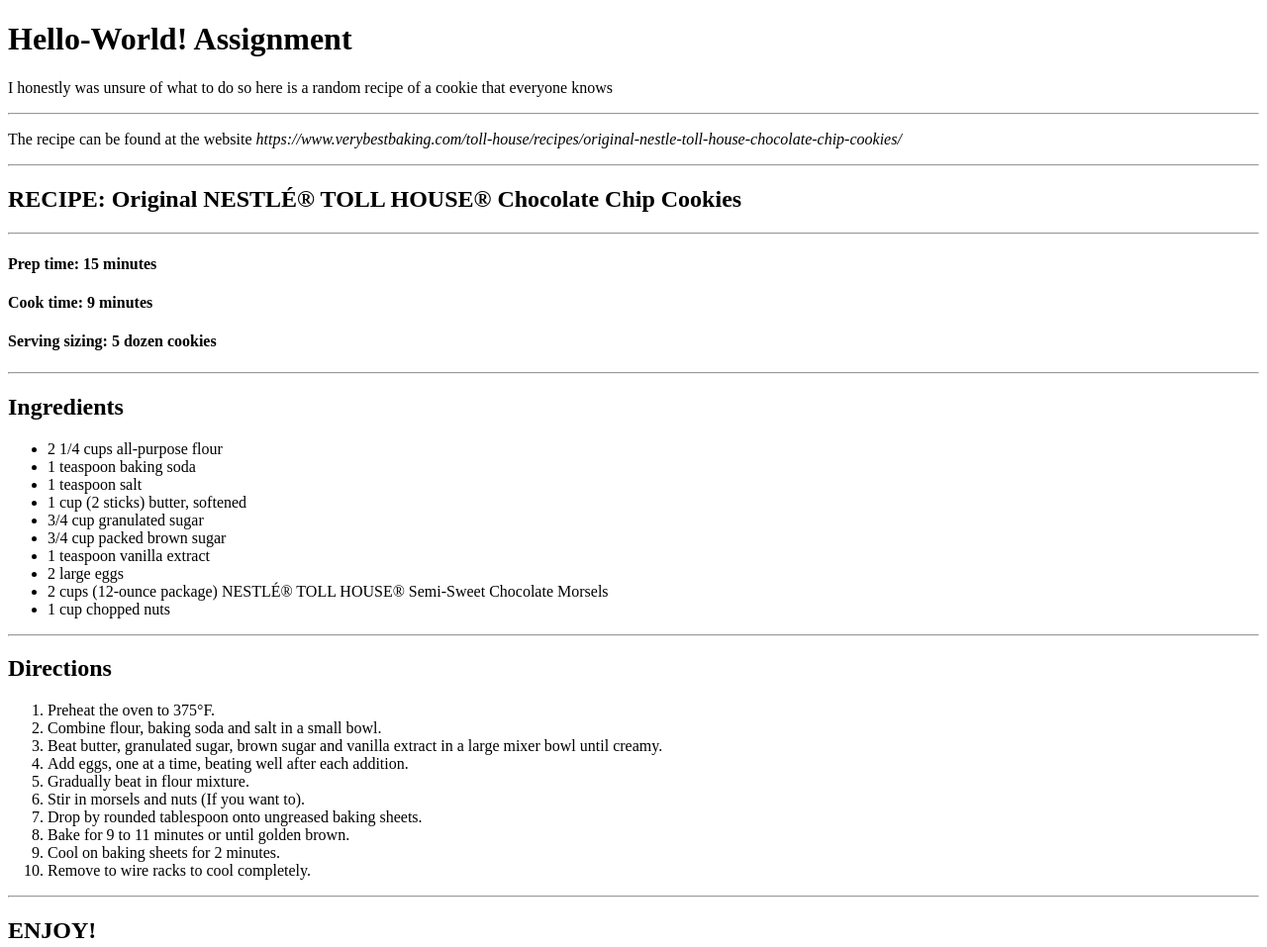
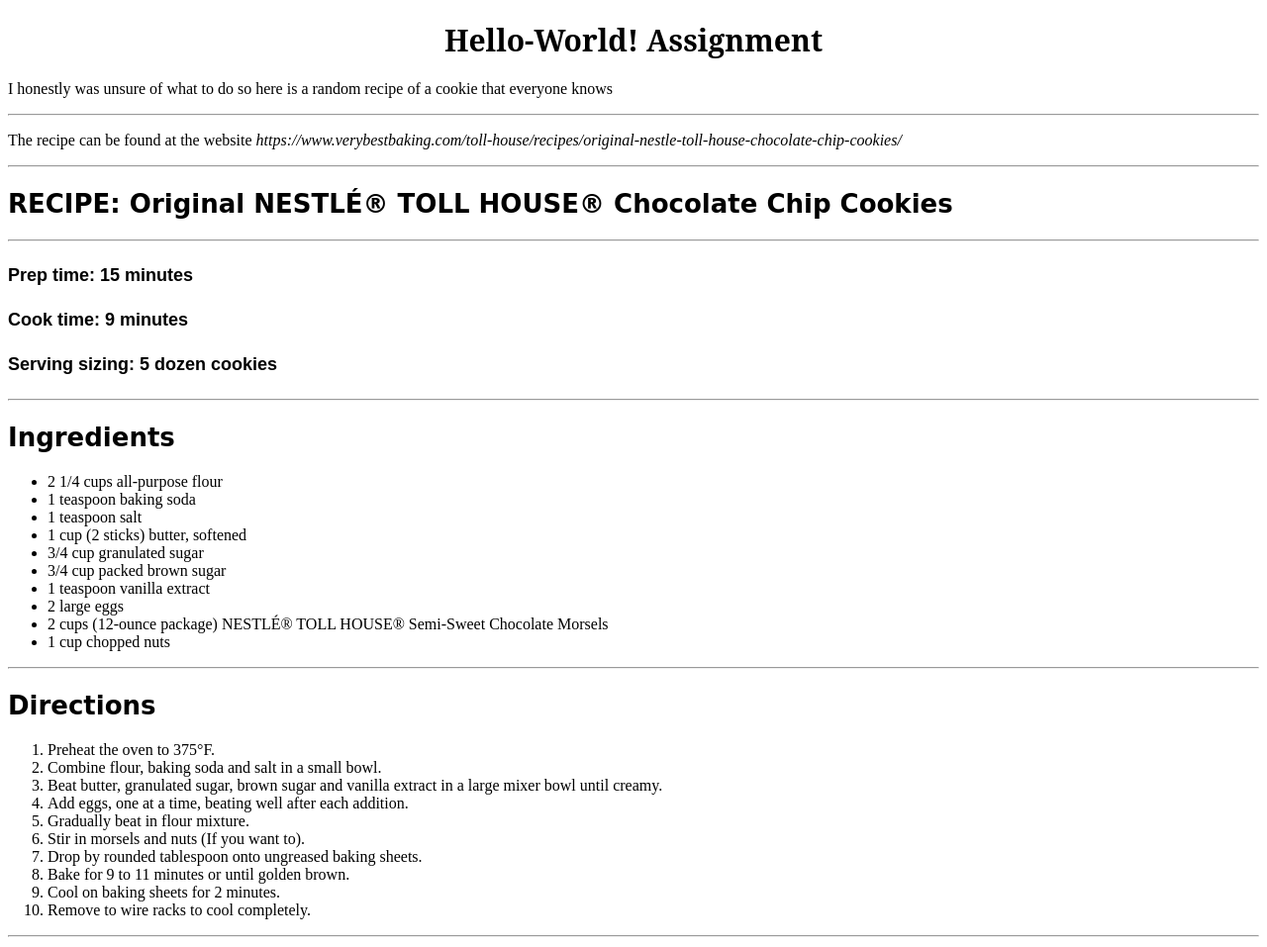
Before and after one commit to hannoni/Hello-World, a plain HTML site: page index.html in a window 1280 px wide. Shown: the top 957 px of the page at 99% size. Drawn offline with Linux system fonts and the light colour scheme.

Commit message:
Font-family, weight, size

```diff
--- a/css/main.css
+++ b/css/main.css
@@ -1,21 +1,38 @@
 h1 {
-  font-family: serif;
+  font-family: "serif", sans-serif;
+  font-size: 30px;
+  font-weight: 800;
+  text-align: center;
+}
+
+h4 {
+  font-family: sans-serif;
+  font-size: 18px;
+  font-weight: 600;
 }
 
 h2 {
-    font-family: serif;
+  font-family: cursive;
+  font-size: 28px;
+  font-weight: bold;
 }
 
-h3 {
-    font-family: serif;
+h2 {
+  font-family: cursive;
+  font-size: 24px;
+  font-weight: bold;
 }
 
-h3 {
-    font-family: serif;
+h2 {
+  font-family: cursive;
+  font-size: 24px;
+  font-weight: bold;
 }
 
-h4 {
-    font-family: serif;
+h2 {
+  font-family: cursive;
+  font-size: 26px;
+  font-weight: bold;
 }
 
 /* Flexible images */
```
